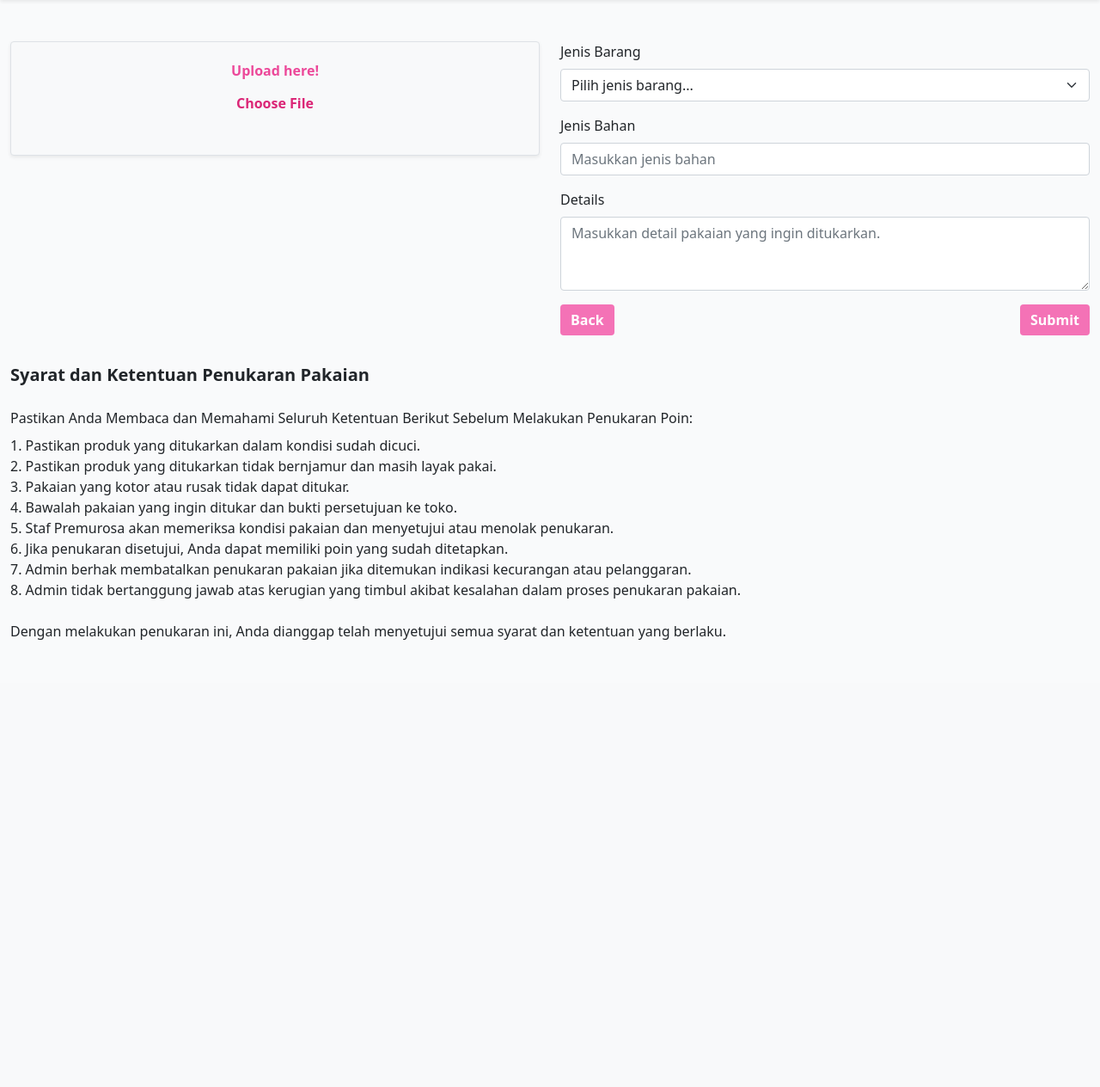
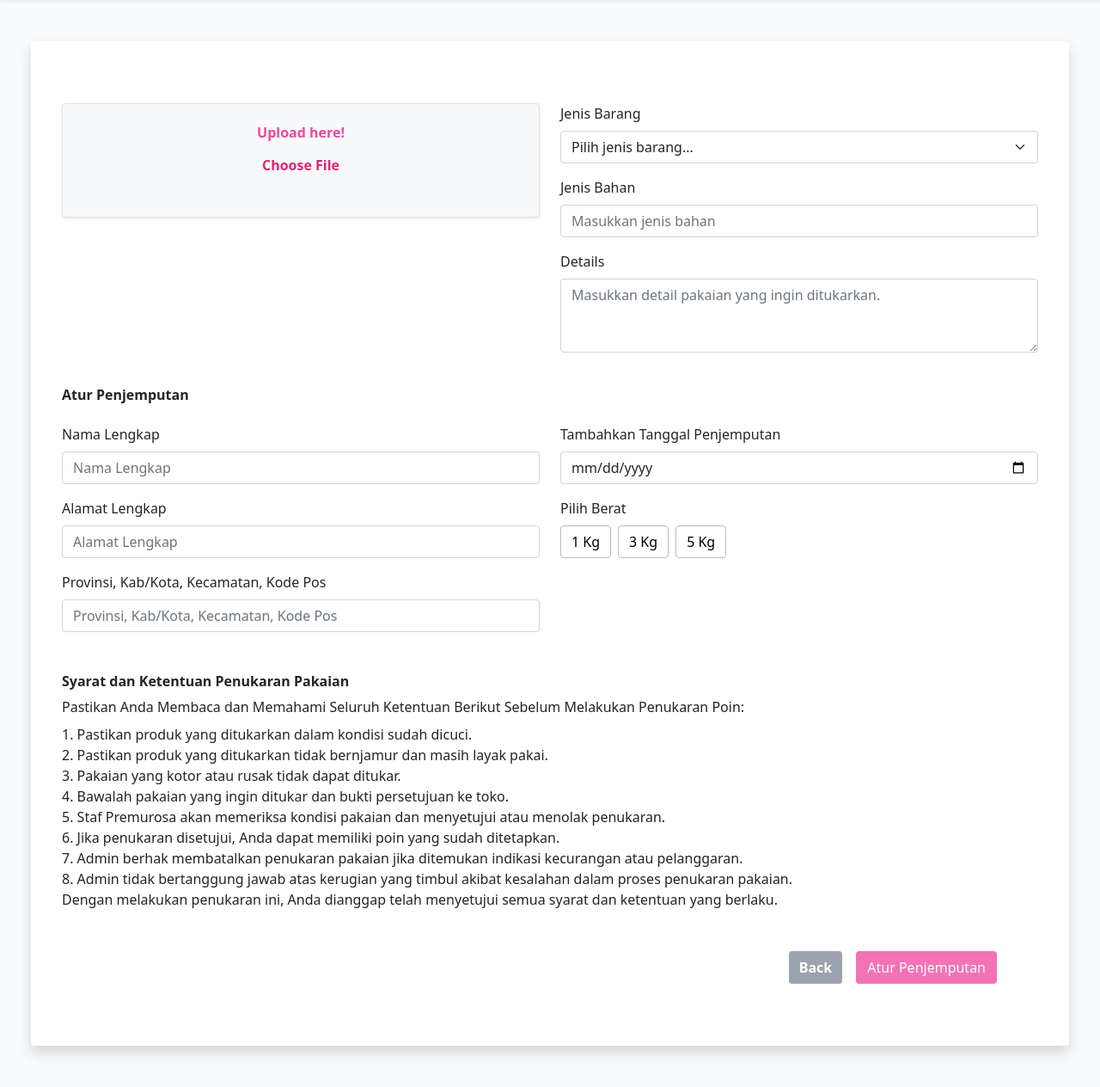
Before and after one commit to MarjaniSaski/Tubes_WebPro_PremurosaClothes, a PHP site: page /Tubes_WebPro_PremurosaClothes/user/menutukarpakaian.php in a window 1280 px wide. Shown: the part 72-1336 px from the top of the page at 86% size. Before the commit the page ends 816 px from the top, so only its background shows below. Run offline with PHP 8.4, Linux system fonts and the light colour scheme; the visitor is signed in with stand-in values (Sample User, id 1); some libraries are stand-ins or nearby versions.

Commit message:
menutukarpakaian tapi belum ke update di menu swapnya

```diff
--- a/user/menutukarpakaian.php
+++ b/user/menutukarpakaian.php
@@ -1,29 +1,100 @@
 <?php
-include "template/header_user.php"
+include $_SERVER['DOCUMENT_ROOT'] . '/Tubes_WebPro_PremurosaClothes/user/template/header_user.php';
+include $_SERVER['DOCUMENT_ROOT'] . '/Tubes_WebPro_PremurosaClothes/config.php';
 
+if (isset($_POST['btntukar'])) {
+    $foto = $_FILES['foto'];
+    $jenis_barang = $_POST['jenis_barang'];
+    $jenis_bahan = $_POST['jenis_bahan'];
+    $details = $_POST['details'];
+    $nama_lengkap = $_POST['nama_lengkap'];
+    $alamat_lengkap = $_POST['alamat_lengkap'];
+    $alamat = $_POST['alamat'];
+    $tanggal_penjemputan = $_POST['tanggal_penjemputan'];
+    $berat_kg = $_POST['berat_kg'];
+
+    if (!empty($foto['name'])) {
+        $photoName = time() . '_' . basename($foto['name']);
+        $uploadPath = $_SERVER['DOCUMENT_ROOT'] . '/Tubes_WebPro_PremurosaClothes/images/' . $photoName;
+        if (!move_uploaded_file($foto['tmp_name'], $uploadPath)) {
+            echo "Gagal mengupload foto.";
+            exit;
+        }
+    } else {
+        $photoName = "";
+    }
+
+    $sqlStatement = "INSERT INTO orders (foto, jenis_barang, jenis_bahan, details, nama_lengkap, alamat_lengkap, alamat, tanggal_penjemputan, berat_kg)
+                     VALUES (?, ?, ?, ?, ?, ?, ?, ?, ?)";
+    $stmt = $conn->prepare($sqlStatement);
+    if ($stmt) {
+        $stmt->bind_param("ssssssssi", $photoName, $jenis_barang, $jenis_bahan, $details, $nama_lengkap, $alamat_lengkap, $alamat, $tanggal_penjemputan, $berat_kg);
+        if ($stmt->execute()) {
+            header("Location: menuswap.php");
+            exit;
+        } else {
+            echo "Gagal menambahkan data: " . $stmt->error;
+        }
+        $stmt->close();
+    } else {
+        echo "Gagal mempersiapkan statement: " . $conn->error;
+    }
+}
+
+$conn->close();
 ?>
+
+<style>
+    .btn-white {
+        background-color: white;
+        border-color: rgb(186, 186, 186);
+        color: black;
+        transition: transform 0.2s, background-color 0.2s;
+    }
+
+    .btn-white:hover {
+        background-color: #fa7fcf;
+        border-color: #FFABE1;
+        transform: scale(1.1);
+    }
+
+    .btn-white.active {
+        background-color: #fa7fcf;
+        color: white;
+    }
+
+    #preview img {
+        max-width: 100%;
+        height: auto;
+        margin-top: 10px;
+        border: 2px solid #ddd;
+        border-radius: 5px;
+    }
+</style>
+
+<body class="bg-gray-50">
+    <div class="container my-5">
+        <div class="bg-white p-4 rounded shadow mx-4 my-5">
+            <form id="exchangeForm" method="POST" enctype="multipart/form-data">
                 <main class="container my-5">
                     <div class="row align-items-start">
                         <div class="col-md-6">
                             <div class="border rounded shadow-sm p-4 bg-light d-flex flex-column align-items-center">
                                 <h2 class="text-center text-pink-500 fw-bold mb-3">Upload here!</h2>
-
-                    <!-- File Input Section -->
                                 <div class="d-flex justify-content-center">
                                     <label for="fileInput" class="cursor-pointer text-pink-600 font-semibold">
                                         Choose File
                                     </label>
-                        <input type="file" id="fileInput" class="d-none" accept="image/*">
+                                    <input type="file" id="fileInput" class="d-none" accept="image/*" name="foto" required>
                                 </div>
                                 <div id="preview" class="mt-4 text-center"></div>
                             </div>
                         </div>
 
                         <div class="col-md-6">
-                <form id="exchangeForm">
                             <div class="mb-3">
                                 <label for="jenisBarang" class="form-label">Jenis Barang</label>
-                        <select class="form-select" id="jenisBarang" required>
+                                <select class="form-select" id="jenisBarang" name="jenis_barang" required>
                                     <option value="" selected disabled>Pilih jenis barang...</option>
                                     <option value="top">Top</option>
                                     <option value="bottom">Bottom</option>
@@ -32,30 +103,57 @@ include "template/header_user.php"
                             </div>
                             <div class="mb-3">
                                 <label for="jenisBahan" class="form-label">Jenis Bahan</label>
-                        <input type="text" class="form-control" id="jenisBahan" placeholder="Masukkan jenis bahan" required>
+                                <input type="text" class="form-control" id="jenisBahan" name="jenis_bahan" placeholder="Masukkan jenis bahan" required>
                             </div>
                             <div class="mb-3">
                                 <label for="details" class="form-label">Details</label>
-                        <textarea class="form-control" id="details" rows="3" placeholder="Masukkan detail pakaian yang ingin ditukarkan." required></textarea>
+                                <textarea class="form-control" id="details" rows="3" name="details" placeholder="Masukkan detail pakaian yang ingin ditukarkan." required></textarea>
                             </div>
-                    <div class="d-flex justify-content-between">
-                        <!-- Back Button -->
-                        <button type="button" class="btn bg-pink-400 text-white font-semibold hover:bg-pink-600 border-0" onclick="window.location.href='menuswap.php';">Back</button>
-
-                        <!-- Submit Button -->
-                        <button type="button" id="submitBtn" class="btn bg-pink-400 text-white font-semibold hover:bg-pink-600 border-0 ms-3">Submit</button>
                         </div>
-                </form>
+                    </div>
+                    <br>
+                    <div class="row">
+                        <div class="col-12">
+                            <h2 class="fw-bold">Atur Penjemputan</h2>
+                            <br>
+                        </div>
+                        <div class="col-md-6">
+                            <div class="mb-3">
+                                <label for="namaLengkap" class="form-label">Nama Lengkap</label>
+                                <input type="text" id="namaLengkap" name="nama_lengkap" class="form-control" placeholder="Nama Lengkap" required>
+                            </div>
+                            <div class="mb-3">
+                                <label for="alamatLengkap" class="form-label">Alamat Lengkap</label>
+                                <input type="text" id="alamatLengkap" name="alamat_lengkap" class="form-control" placeholder="Alamat Lengkap" required>
+                            </div>
+                            <div class="mb-3">
+                                <label for="provinsi" class="form-label">Provinsi, Kab/Kota, Kecamatan, Kode Pos</label>
+                                <input type="text" id="provinsi" class="form-control" name="alamat" placeholder="Provinsi, Kab/Kota, Kecamatan, Kode Pos" required>
+                            </div>
+                        </div>
+                        <div class="col-md-6">
+                            <div class="mb-3">
+                                <label for="tanggalPenjemputan" class="form-label">Tambahkan Tanggal Penjemputan</label>
+                                <input type="date" id="tanggalPenjemputan" name="tanggal_penjemputan" class="form-control" required>
+                            </div>
+                            <div class="mb-3">
+                                <label for="beratBarang" class="form-label">Pilih Berat</label>
+                                <div class="d-flex gap-2">
+                                    <button type="button" class="btn btn-white weight-btn" data-weight="1">1 Kg</button>
+                                    <button type="button" class="btn btn-white weight-btn" data-weight="3">3 Kg</button>
+                                    <button type="button" class="btn btn-white weight-btn" data-weight="5">5 Kg</button>
+                                </div>
+                                <input type="hidden" id="selectedWeight" name="berat_kg" value="">
+                            </div>
                         </div>
                     </div>
 
-        <!-- Terms and Conditions -->
                     <div class="mt-8">
-            <h2 class="text-xl font-bold">Syarat dan Ketentuan Penukaran Pakaian</h2>
-            <p class="mt-4">
+                        <h2 class="text-l font-bold">Syarat dan Ketentuan Penukaran Pakaian</h2>
+                        <p class="mt-2 text-m">
                             Pastikan Anda Membaca dan Memahami Seluruh Ketentuan Berikut Sebelum Melakukan Penukaran Poin:
                         </p>
-            <ol class="list-decimal list-inside mt-2">
+                        <ol class="list-decimal text-m list-inside mt-2">
                             <li>Pastikan produk yang ditukarkan dalam kondisi sudah dicuci.</li>
                             <li>Pastikan produk yang ditukarkan tidak bernjamur dan masih layak pakai.</li>
                             <li>Pakaian yang kotor atau rusak tidak dapat ditukar.</li>
@@ -65,56 +163,49 @@ include "template/header_user.php"
                             <li>Admin berhak membatalkan penukaran pakaian jika ditemukan indikasi kecurangan atau pelanggaran.</li>
                             <li>Admin tidak bertanggung jawab atas kerugian yang timbul akibat kesalahan dalam proses penukaran pakaian.</li>
                         </ol>
-            <p class="mt-4">
+                        <p class="text-m">
                             Dengan melakukan penukaran ini, Anda dianggap telah menyetujui semua syarat dan ketentuan yang berlaku.
                         </p>
                     </div>
+
+                    <div class="d-flex justify-content-end m-5">
+                        <button type="button" class="btn bg-gray-400 text-white font-semibold hover:bg-gray-600 border-0 me-3" onclick="window.location.href='menuswap.html';">Back</button>
+                        <button type="submit" name="btntukar" class="btn bg-pink-400 hover:bg-pink-600 text-white">Atur Penjemputan</button>
+                    </div>
                 </main>
-
-    <!-- Bootstrap JS -->
-    <script src="https://cdn.jsdelivr.net/npm/bootstrap@5.3.0/dist/js/bootstrap.bundle.min.js"></script>
+            </form>
+        </div>
+    </div>
 
     <script>
-        const fileInput = document.getElementById('fileInput');
-        const previewContainer = document.getElementById('preview');
-
-        fileInput.addEventListener('change', function () {
-            const file = this.files[0];
-
+        document.getElementById('fileInput').addEventListener('change', function(event) {
+            const file = event.target.files[0];
+            const preview = document.getElementById('preview');
+            preview.innerHTML = ''; // Bersihkan preview sebelumnya
             if (file) {
                 const reader = new FileReader();
-
-                reader.onload = function (event) {
+                reader.onload = function(e) {
                     const img = document.createElement('img');
-                    img.src = event.target.result;
-                    img.style.width = '200px';
-                    img.style.height = '200px';
-                    img.style.objectFit = 'cover';
-                    img.style.borderRadius = '8px';
-                    img.style.marginTop = '15px';
-
-                    previewContainer.innerHTML = '';  // Clear previous preview
-                    previewContainer.appendChild(img);  // Show new image
+                    img.src = e.target.result;
+                    img.style.maxWidth = '200px';
+                    img.style.maxHeight = '200px';
+                    img.style.border = '2px solid #ddd';
+                    img.style.borderRadius = '5px';
+                    img.style.objectFit = 'contain';
+                    preview.appendChild(img);
                 };
-
                 reader.readAsDataURL(file);
             }
         });
 
-        // Form Validation and Redirection on Submit
-        document.getElementById('submitBtn').addEventListener('click', function (event) {
-            const jenisBarang = document.getElementById('jenisBarang').value;
-            const jenisBahan = document.getElementById('jenisBahan').value;
-            const details = document.getElementById('details').value;
-
-            // Check if all fields are filled
-            if (!jenisBarang || !jenisBahan || !details) {
-                event.preventDefault(); // Prevent form submission if validation fails
-                alert("Mohon lengkapi data terlebih dahulu!"); // Show an alert if data is incomplete
-            } else {
-                // If the form is valid, redirect to 'ekspedisi2.html'
-                window.location.href = 'ekspedisi2.php';
-            }
+        document.querySelectorAll('.weight-btn').forEach(button => {
+            button.addEventListener('click', function() {
+                document.querySelectorAll('.weight-btn').forEach(btn => btn.classList.remove('active'));
+                this.classList.add('active');
+                this.style.backgroundColor = '#fa7fcf';
+                this.style.color = '#fff';
+                document.getElementById('selectedWeight').value = this.dataset.weight;
+            });
         });
     </script>
 </body>
```
Also changed, not shown: user/menuswap.php (+7 -6 lines), images/1733315535_22.png (deleted), images/1733371669_outer blue.png (added). Lines whose indentation alone changed are shown as unchanged.
